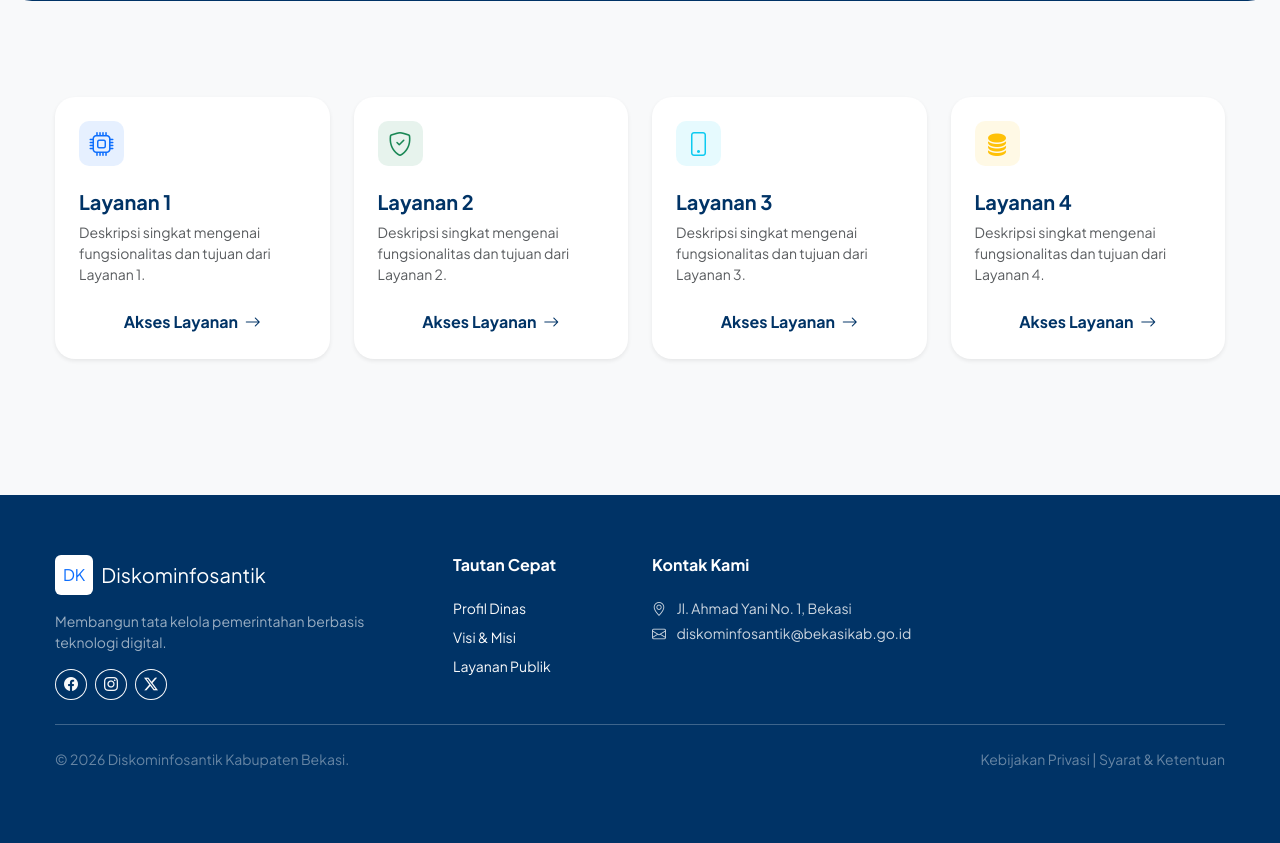
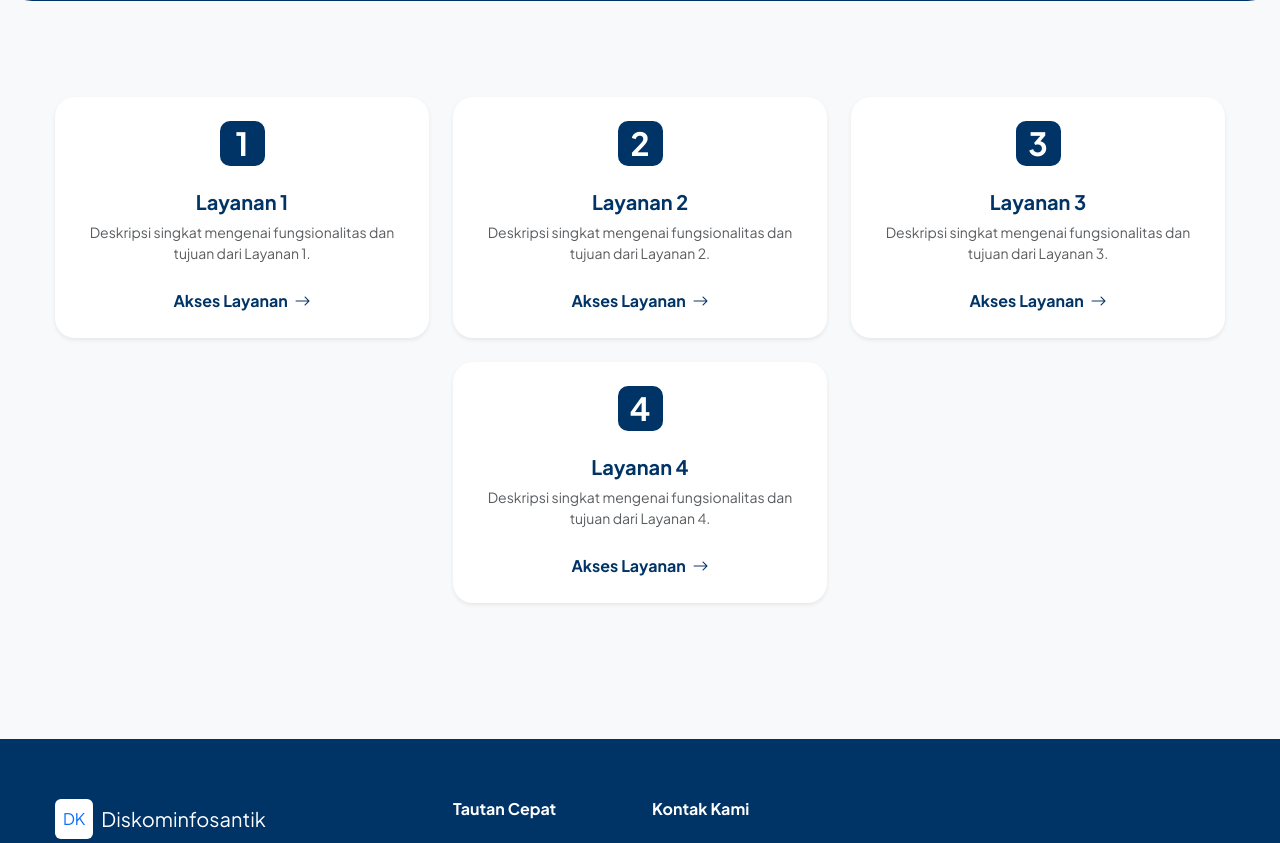
Before and after one commit to dwisept12/Company-Profile-Diskominfosantik, a PHP site: page /layanan.php in a window 1280 px wide. Shown: the part 457-1300 px from the top of the page. Before the commit the page ends 1225 px from the top, so only its background shows below. Run offline with PHP 8.4, Linux system fonts and the light colour scheme.

Commit message:
perbaiki tampilan beranda, layanan, tentangkami

```diff
--- a/layanan.php
+++ b/layanan.php
@@ -25,11 +25,11 @@
 
     <section class="py-5">
         <div class="container py-5">
-            <div class="row g-4">
-                <div class="col-lg-3 col-md-6 text-start">
-                    <div class="card service-card p-4 h-100 border-0 shadow-sm">
-                        <div class="icon-box bg-primary bg-opacity-10 text-primary mb-4">
-                            <i class="bi bi-cpu h4 mb-0"></i>
+            <div class="row g-4 justify-content-center">
+                <div class="col-md-4">
+                    <div class="card service-card p-4 h-100 border-0 shadow-sm text-center">
+                        <div class="icon-box bg-navy bg-opacity-10 text-navy mb-4">
+                            <span class="service-number">1</span>
                         </div>
                         <h5 class="fw-bold text-navy mb-2">Layanan 1</h5>
                         <p class="small text-muted mb-4">Deskripsi singkat mengenai fungsionalitas dan tujuan dari Layanan 1.</p>
@@ -37,10 +37,10 @@
                     </div>
                 </div>
 
-                <div class="col-lg-3 col-md-6 text-start">
-                    <div class="card service-card p-4 h-100 border-0 shadow-sm">
-                        <div class="icon-box bg-success bg-opacity-10 text-success mb-4">
-                            <i class="bi bi-shield-check h4 mb-0"></i>
+                <div class="col-md-4">
+                    <div class="card service-card p-4 h-100 border-0 shadow-sm text-center">
+                        <div class="icon-box bg-navy bg-opacity-10 text-navy mb-4">
+                            <span class="service-number">2</span>
                         </div>
                         <h5 class="fw-bold text-navy mb-2">Layanan 2</h5>
                         <p class="small text-muted mb-4">Deskripsi singkat mengenai fungsionalitas dan tujuan dari Layanan 2.</p>
@@ -48,10 +48,10 @@
                     </div>
                 </div>
 
-                <div class="col-lg-3 col-md-6 text-start">
-                    <div class="card service-card p-4 h-100 border-0 shadow-sm">
-                        <div class="icon-box bg-info bg-opacity-10 text-info mb-4">
-                            <i class="bi bi-phone h4 mb-0"></i>
+                <div class="col-md-4">
+                    <div class="card service-card p-4 h-100 border-0 shadow-sm text-center">
+                        <div class="icon-box bg-navy bg-opacity-10 text-navy mb-4">
+                            <span class="service-number">3</span>
                         </div>
                         <h5 class="fw-bold text-navy mb-2">Layanan 3</h5>
                         <p class="small text-muted mb-4">Deskripsi singkat mengenai fungsionalitas dan tujuan dari Layanan 3.</p>
@@ -59,10 +59,10 @@
                     </div>
                 </div>
 
-                <div class="col-lg-3 col-md-6 text-start">
-                    <div class="card service-card p-4 h-100 border-0 shadow-sm">
-                        <div class="icon-box bg-warning bg-opacity-10 text-warning mb-4">
-                            <i class="bi bi-database-fill h4 mb-0"></i>
+                <div class="col-md-4">
+                    <div class="card service-card p-4 h-100 border-0 shadow-sm text-center">
+                        <div class="icon-box bg-navy bg-opacity-10 text-navy mb-4">
+                            <span class="service-number">4</span>
                         </div>
                         <h5 class="fw-bold text-navy mb-2">Layanan 4</h5>
                         <p class="small text-muted mb-4">Deskripsi singkat mengenai fungsionalitas dan tujuan dari Layanan 4.</p>
--- a/style.css
+++ b/style.css
@@ -180,6 +180,10 @@ body {
   box-shadow: 0 10px 30px rgba(0, 0, 0, 0.05);
   padding: 20px;
   height: 100%;
+  text-align: center;
+  display: flex;
+  flex-direction: column;
+  align-items: center;
 }
 
 .service-card:hover {
@@ -188,13 +192,20 @@ body {
 }
 
 .icon-box {
-  width: 50px;
-  height: 50px;
+  width: 70px;
+  height: 70px;
   border-radius: 12px;
   display: flex;
   align-items: center;
   justify-content: center;
   margin-bottom: 15px;
+  background-color: #003366 !important;
+}
+
+.service-number {
+  font-size: 32px;
+  font-weight: 700;
+  color: white !important;
 }
 
 /* ===== NEWS CARDS ===== */
```
Also changed, not shown: index.html (+23 -39 lines), profil.html (+3 -5 lines), assets/img/gambar gedung.jpg (added).
